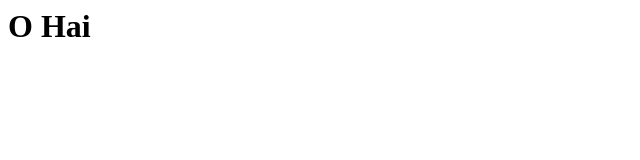
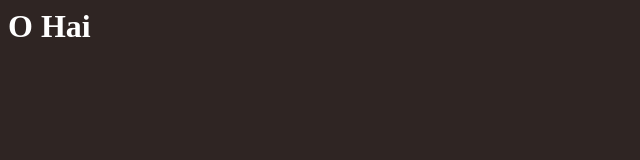
Before and after one commit to bvhme/samenleving, a plain HTML site: page index.html in a window 1280 px wide. Shown: the whole page, without its empty margins (0-640 px from the left). Drawn offline with Linux system fonts and the light colour scheme.

Commit message:
Add some simple styling

```diff
--- a/index.html
+++ b/index.html
@@ -1 +1,7 @@
+<style>
+  html {
+    background-color: #2F2523;
+    color: white;
+  }
+</style>
 <h1>O Hai
```
